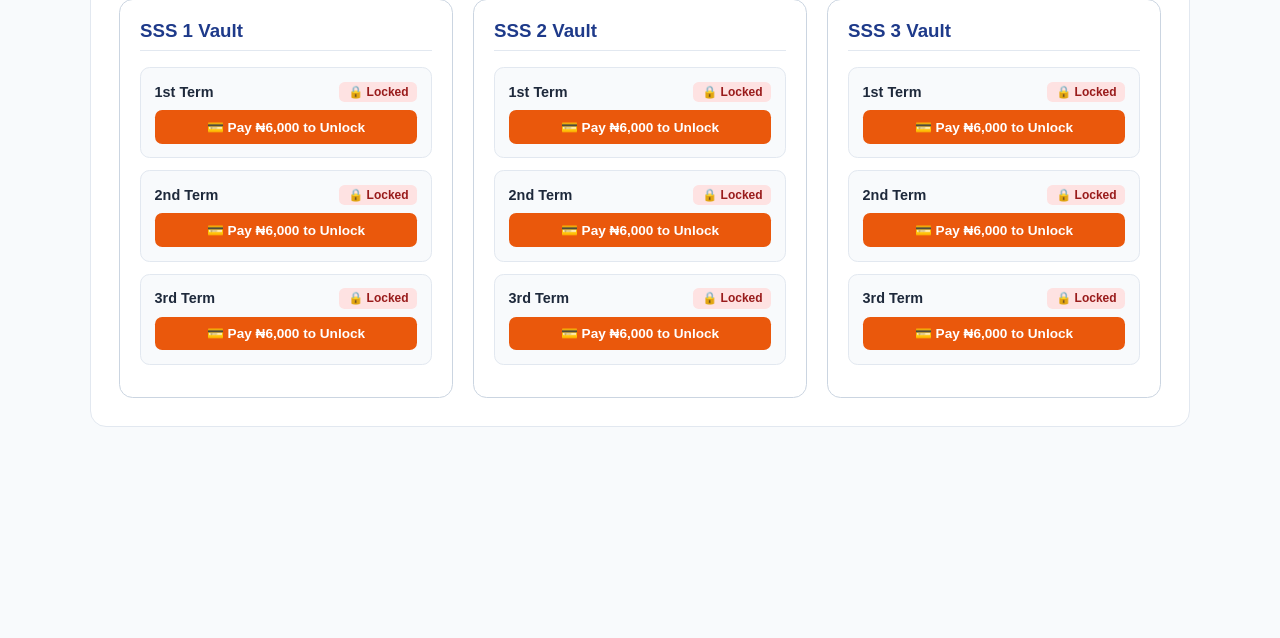
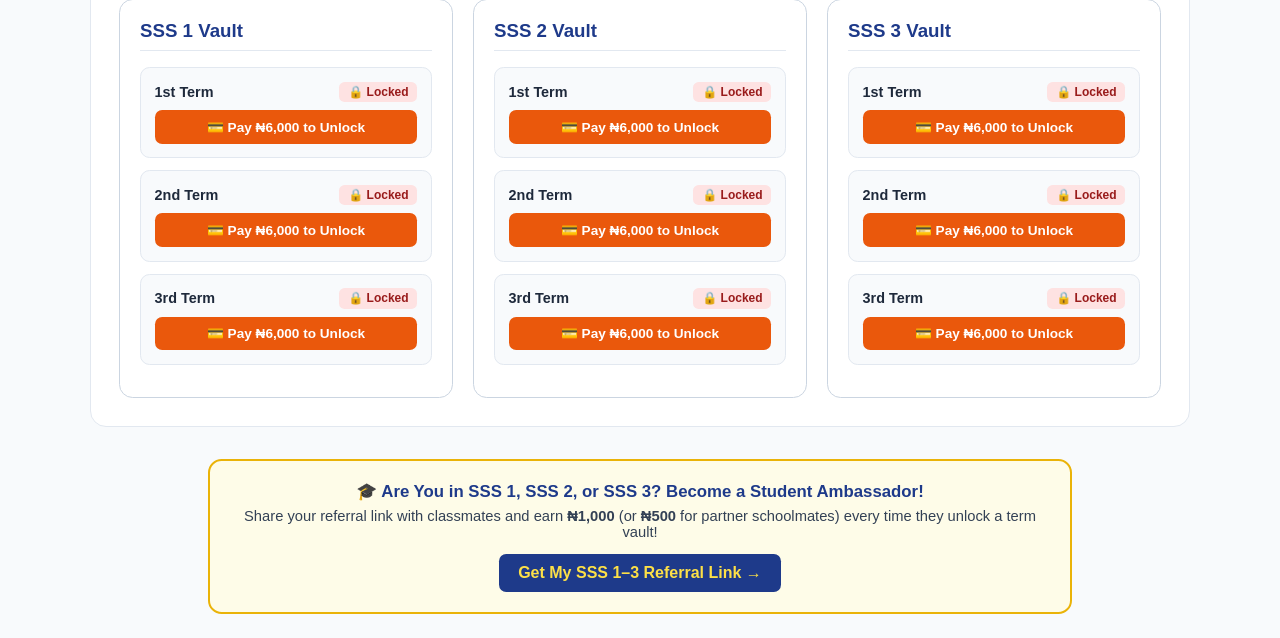
Before and after one commit to ogodoafure-ux/eduvault, a Node server app: template views/dashboard.ejs in a window 1280 px wide. Shown: the part 1878-2516 px from the top of the page. Before the commit the page ends 2305 px from the top, so only its background shows below. Run offline with Node 20, Linux system fonts and the light colour scheme; the template is opened without the code that fills it, so the values that code supplies are empty.

Commit message:
Enable SSS 1 to SSS 3 Student Ambassador referrals on /refer and student dashboard

```diff
--- a/views/dashboard.ejs
+++ b/views/dashboard.ejs
@@ -143,5 +143,5 @@
             </div>
         </div>
     </div>
-</body>
+<div style="max-width:820px;margin:1.5rem auto;background:#fefce8;border:2px solid #eab308;border-radius:0.85rem;padding:1.25rem;text-align:center;"><strong style="color:#1e3a8a;font-size:1.05rem;">🎓 Are You in SSS 1, SSS 2, or SSS 3? Become a Student Ambassador!</strong><p style="margin:0.4rem 0 0.85rem;color:#334155;font-size:0.92rem;">Share your referral link with classmates and earn <strong>₦1,000</strong> (or <strong>₦500</strong> for partner schoolmates) every time they unlock a term vault!</p><a href="/refer" style="display:inline-block;background:#1e3a8a;color:#fde047;padding:0.65rem 1.2rem;border-radius:0.45rem;font-weight:bold;text-decoration:none;">Get My SSS 1–3 Referral Link →</a></div></body>
 </html>
```
Also changed, not shown: views/refer.ejs (line endings or trailing spaces).
